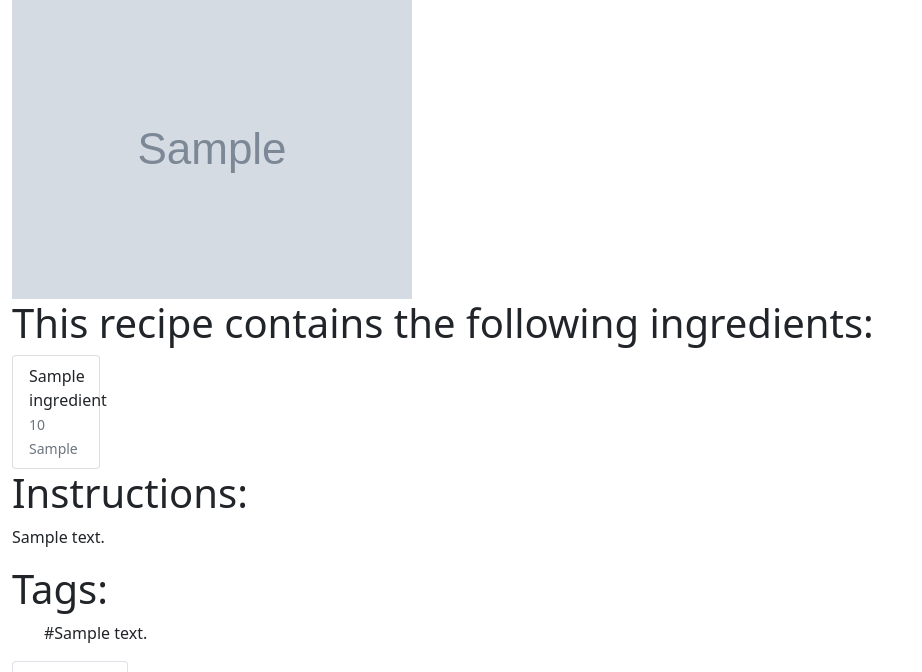
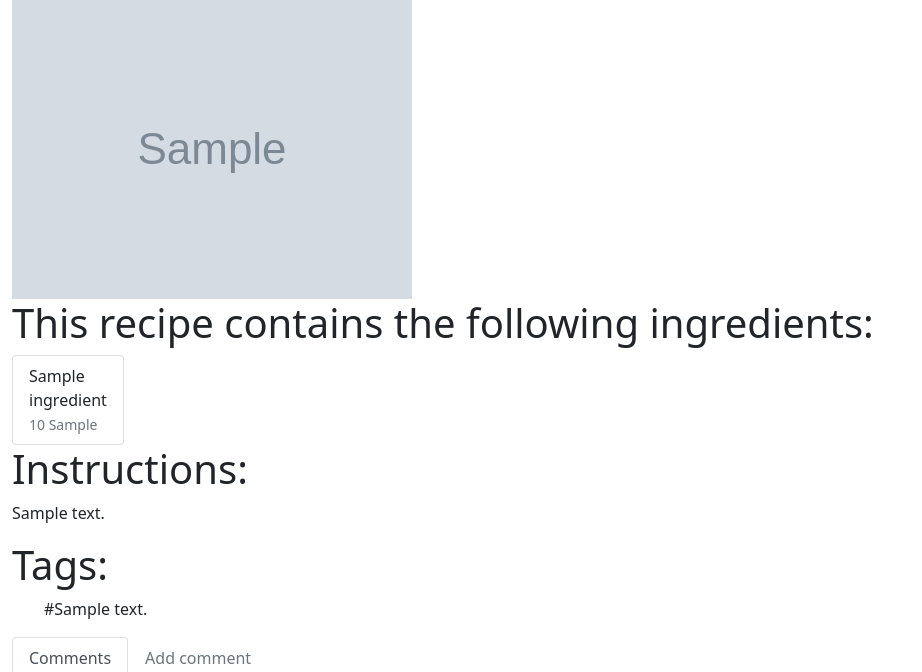
Before and after one commit to Franckevicius/WAD2-LB5A, a Django app: a page that uses recipe_sharing/templates/main_app/recipe.html in a window 1280 px wide. Shown: the part 224-896 px from the top of the page, without its empty margins (0-922 px from the left). Run offline with Django 3.2, Linux system fonts and the light colour scheme; tables that the repository leaves empty hold one stand-in row (values such as "Sample post"); grey boxes marked "Sample" are stand-in pictures; some libraries are stand-ins or nearby versions.

Commit message:
Everything should now flex and respond correctly on the recipe page due to flexbox, including the image resizing along with a smaller/larger viewport

```diff
--- a/recipe_sharing/templates/main_app/recipe.html
+++ b/recipe_sharing/templates/main_app/recipe.html
@@ -20,13 +20,15 @@
     {% endif %}
 
     {% if recipe.picture %}
-        <img src="{{recipe.picture.url}}" alt="recipe_picture">
+        <div style="display:flex;">
+            <img src="{{recipe.picture.url}}" alt="recipe_picture" style="max-width:100%">
+        </div>
     {% endif %}
 
     {% if recipe.recipetoingredient_set.all%}
         <h5 class="display-6"> This recipe contains the following ingredients: </h3>
         {% for map in recipe.recipetoingredient_set.all %}
-        <ul class="list-group" style="max-width: 7%">
+        <ul class="list-group d-flex flex-wrap" style="max-width: 7%">
             <li class="list-group-item">{{ map.ingredient.name }}  <small class="text-muted">  {{ map.ingredient_quantity }} {{ map.ingredient.units }}</small></li>
         </ul>
         {% endfor %}
```
